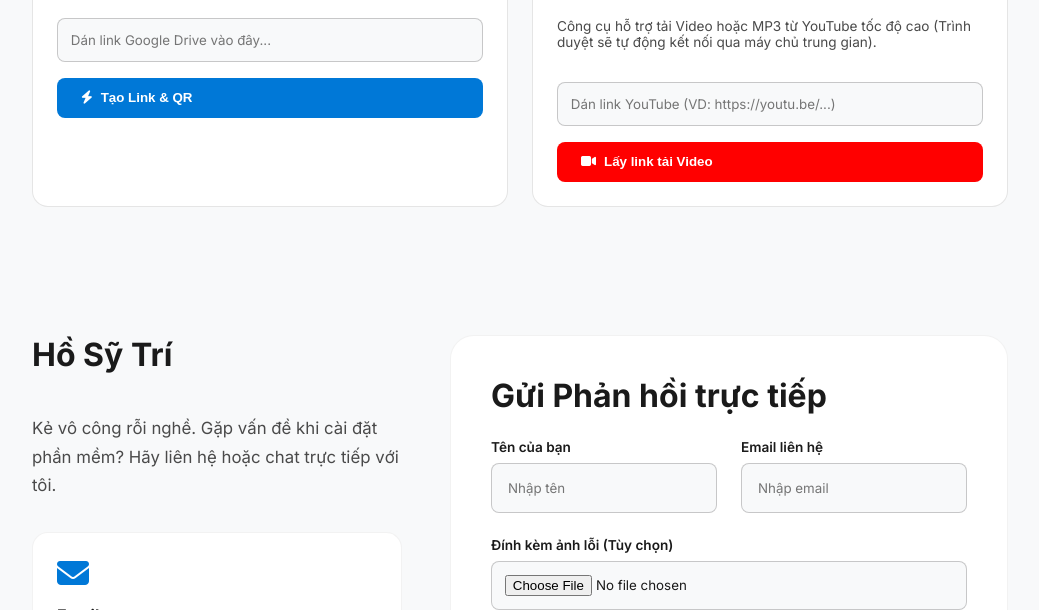
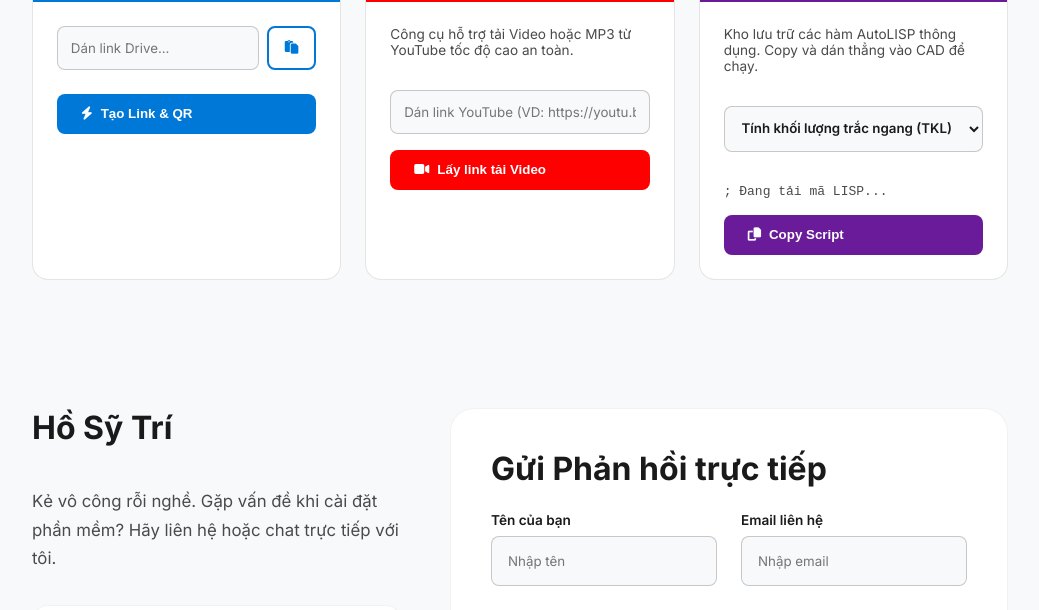
Before and after one commit to hosytri07/trishteam-website, a plain HTML site: page index.html in a window 1280 px wide. Shown: the part 2306-2916 px from the top of the page, without its empty margins (120-1159 px from the left). Drawn offline with Linux system fonts and the light colour scheme.

Commit message:
Update index.html

```diff
--- a/index.html
+++ b/index.html
@@ -99,31 +99,35 @@
 
         <section class="webapp section" id="webapp">
             <div class="container">
-                <div class="webapp__data" style="margin-bottom: 2rem;">
+                <div class="webapp__data" style="margin-bottom: 2.5rem;">
                     <h2 class="section__title" style="text-align: left;">Trish Web Workspace</h2>
                     <p class="webapp__description">
                         Trung tâm công cụ trực tuyến. Sử dụng ngay trên trình duyệt điện thoại hoặc máy tính mà không cần cài đặt.
                     </p>
                 </div>
 
-                <div class="grid" style="grid-template-columns: repeat(auto-fit, minmax(320px, 1fr)); gap: 1.5rem;">
+                <div class="grid" style="grid-template-columns: repeat(auto-fit, minmax(300px, 1fr)); gap: 1.5rem;">
 
                     <div class="webapp__dashboard">
                         <div class="dashboard__header">
                             <i class="fas fa-qrcode"></i> <span>Cloud QR & Direct Link</span>
                         </div>
                         <div class="dashboard__body">
-                            <input type="text" id="webapp-link-input" placeholder="Dán link Google Drive vào đây..." class="dashboard__input">
+                            <div style="display: flex; gap: 0.5rem; margin-bottom: 0.5rem;">
+                                <input type="text" id="webapp-link-input" placeholder="Dán link Drive..." class="dashboard__input" style="flex: 1; margin: 0;">
+                                <button class="button button--small button--ghost" id="webapp-paste-btn" title="Dán từ bộ nhớ tạm"><i class="fas fa-paste"></i></button>
+                            </div>
                             <button class="button dashboard__btn" id="webapp-generate-btn"><i class="fas fa-bolt"></i> Tạo Link & QR</button>
 
                             <div id="webapp-result" style="display: none; margin-top: 1.5rem; text-align: center; border-top: 1px solid rgba(0,0,0,0.1); padding-top: 1.5rem;">
                                 <div id="qrcode-container" style="display: flex; justify-content: center; background: white; padding: 15px; border-radius: 10px; width: max-content; margin: 0 auto 1rem; border: 1px solid #eee;"></div>
                                 <input type="text" id="webapp-direct-link" class="dashboard__input" readonly style="margin-bottom: 1rem; font-size: 0.85rem; text-align: center;">
 
-                                <div style="display: flex; gap: 0.5rem; justify-content: center;">
+                                <div style="display: flex; gap: 0.5rem; justify-content: center; margin-bottom: 0.5rem;">
                                     <button class="button button--small button--ghost" id="webapp-copy-btn" style="flex: 1; justify-content: center;"><i class="fas fa-copy"></i> Copy Link</button>
-                                    <button class="button button--small" id="webapp-download-qr-btn" style="flex: 1; justify-content: center; background-color: #2E7D32;"><i class="fas fa-download"></i> Tải Ảnh QR</button>
+                                    <button class="button button--small" id="webapp-download-qr-btn" style="flex: 1; justify-content: center; background-color: #2E7D32;"><i class="fas fa-download"></i> Tải Mã QR</button>
                                 </div>
+                                <button class="button button--small" id="webapp-zalo-btn" style="width: 100%; justify-content: center; background-color: #0068FF;"><i class="fas fa-share"></i> Copy Formatted & Mở Zalo</button>
                             </div>
                         </div>
                     </div>
@@ -133,9 +137,29 @@
                             <i class="fab fa-youtube"></i> <span>YouTube Downloader</span>
                         </div>
                         <div class="dashboard__body">
-                            <p style="font-size: 0.85rem; margin-bottom: 1rem; color: var(--text-color);">Công cụ hỗ trợ tải Video hoặc MP3 từ YouTube tốc độ cao (Trình duyệt sẽ tự động kết nối qua máy chủ trung gian).</p>
+                            <p style="font-size: 0.85rem; margin-bottom: 1rem; color: var(--text-color);">Công cụ hỗ trợ tải Video hoặc MP3 từ YouTube tốc độ cao an toàn.</p>
                             <input type="text" id="yt-link-input" placeholder="Dán link YouTube (VD: https://youtu.be/...)" class="dashboard__input">
                             <button class="button dashboard__btn" id="yt-download-btn" style="background-color: #FF0000;"><i class="fas fa-video"></i> Lấy link tải Video</button>
+                        </div>
+                    </div>
+
+                    <div class="webapp__dashboard">
+                        <div class="dashboard__header" style="background-color: #6A1B9A;">
+                            <i class="fas fa-code"></i> <span>AutoCAD LISP Vault</span>
+                        </div>
+                        <div class="dashboard__body">
+                            <p style="font-size: 0.85rem; margin-bottom: 1rem; color: var(--text-color);">Kho lưu trữ các hàm AutoLISP thông dụng. Copy và dán thẳng vào CAD để chạy.</p>
+                            <select id="lisp-select" class="dashboard__input" style="margin-bottom: 1rem; font-weight: 600; cursor: pointer;">
+                                <option value="tkl">Tính khối lượng trắc ngang (TKL)</option>
+                                <option value="cd">Cắt chân Dim (CD)</option>
+                                <option value="ntext">Nối Text nhanh (NTEXT)</option>
+                            </select>
+
+                            <div class="code-editor">
+                                <pre><code id="lisp-code-display">; Đang tải mã LISP...</code></pre>
+                            </div>
+
+                            <button class="button dashboard__btn" id="lisp-copy-btn" style="background-color: #6A1B9A;"><i class="fas fa-copy"></i> Copy Script</button>
                         </div>
                     </div>
 
@@ -179,7 +203,7 @@
                         </div>
                         <div class="contact__content">
                             <label class="contact__label">Đính kèm ảnh lỗi (Tùy chọn)</label>
-                            <input type="file" id="sender-image" accept="image/*" class="contact__input" style="padding: 0.8rem;">
+                            <input type="file" id="sender-image" accept="image/*" class="contact__input" style="padding: 0.8rem; cursor: pointer;">
                         </div>
                         <div class="contact__content">
                             <label class="contact__label">Nội dung</label>
```
